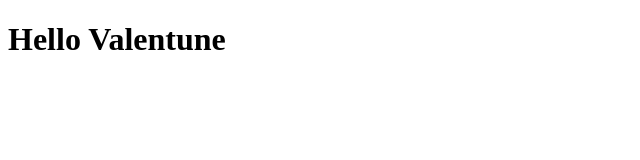
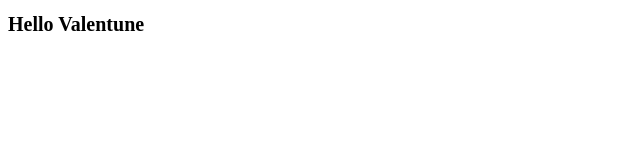
Before and after one commit to wiiraawutt/wiiraawutt.github.io, a plain HTML site: page index.html in a window 1280 px wide. Shown: the whole page, without its empty margins (0-640 px from the left). Drawn offline with Linux system fonts and the light colour scheme.

Commit message:
Updated files and added new content

```diff
--- a/index.html
+++ b/index.html
@@ -3,6 +3,7 @@
 <head>
     <meta charset="UTF-8">
     <meta name="viewport" content="width=device-width, initial-scale=1.0">
+    <link rel="stylesheet" href="style.css">
     <title>Valentine</title>
 </head>
 <body>
--- /dev/null
+++ b/style.css
@@ -0,0 +1,3 @@
+h1 {
+    font-size: 20px;
+}
```
